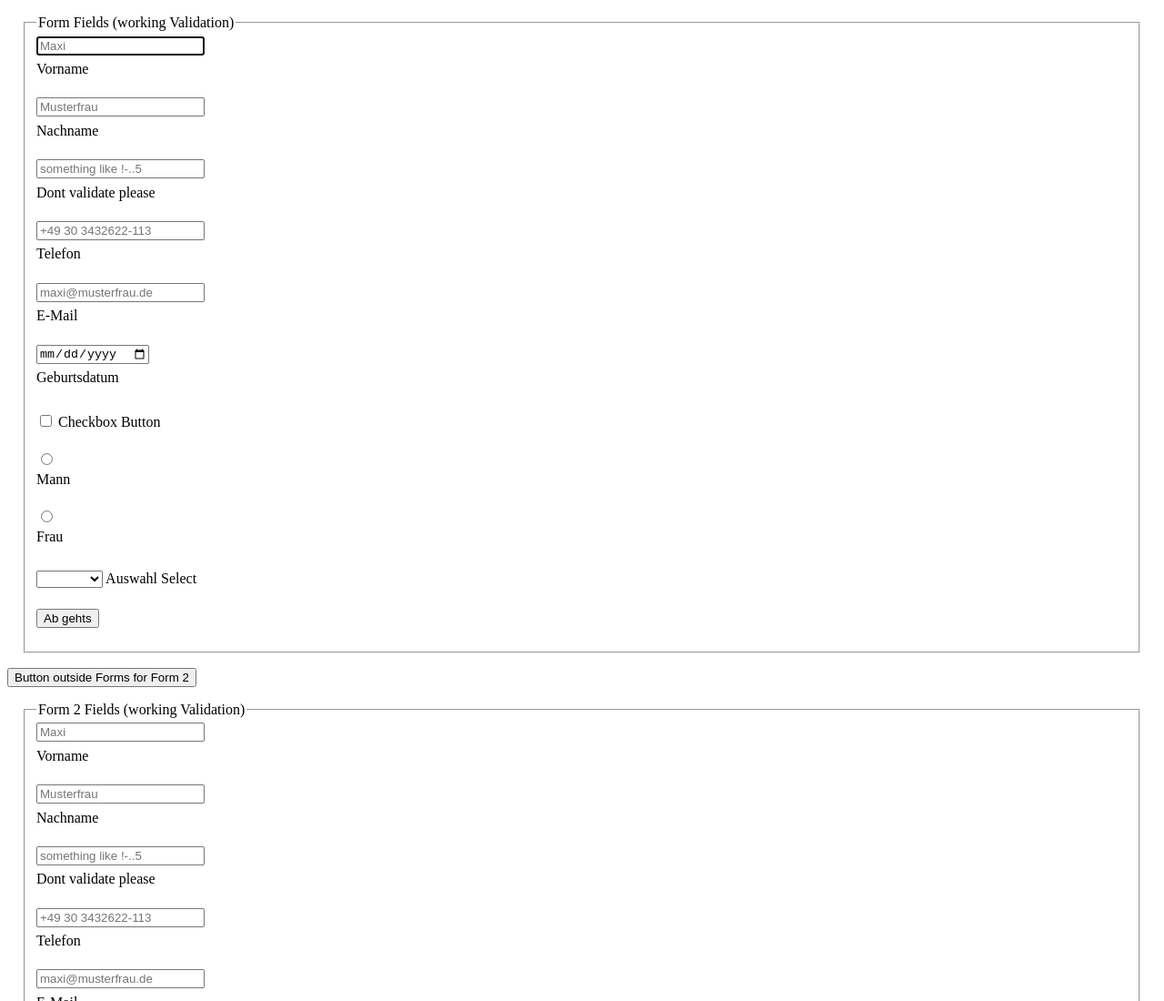
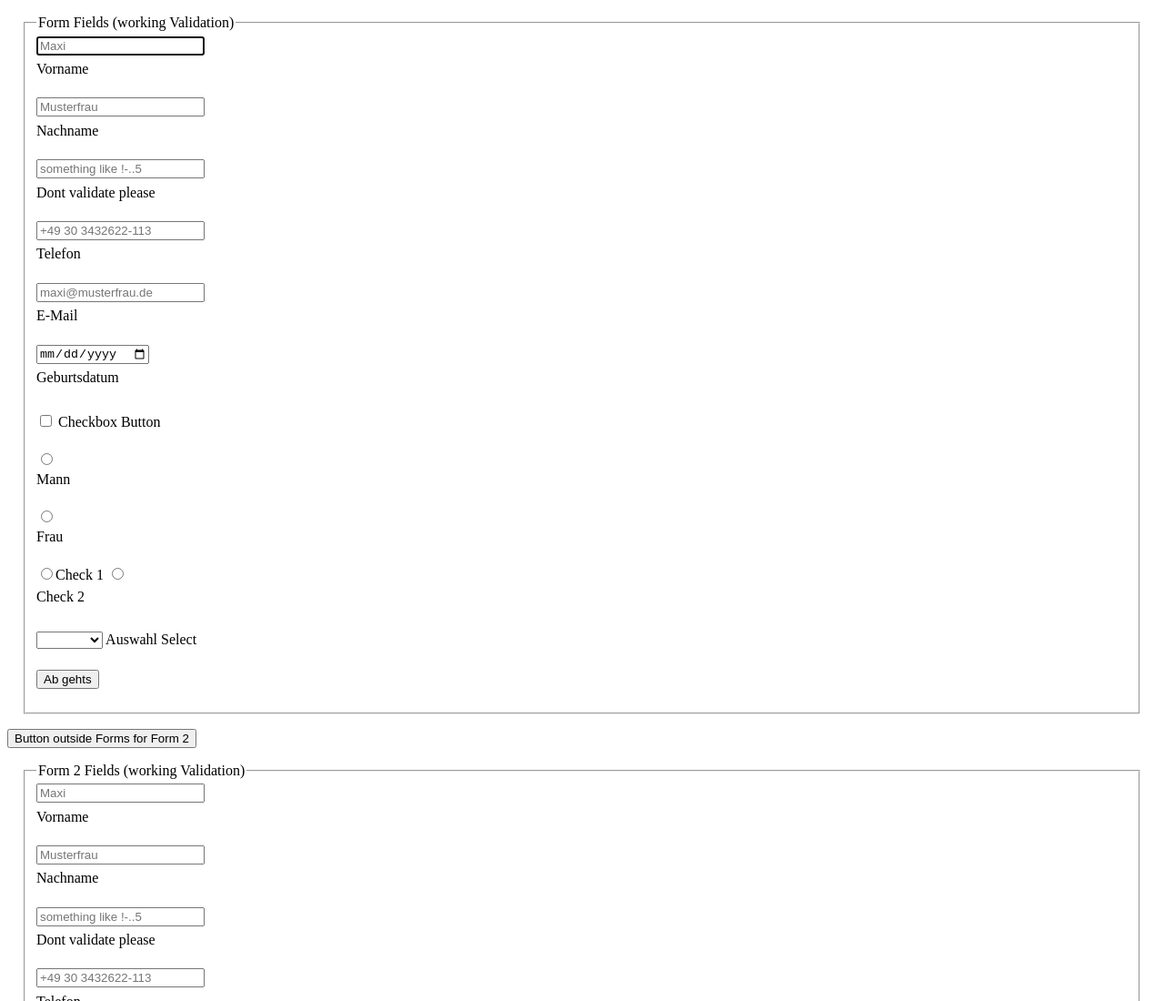
Before and after one commit to webdesignberlin/form-validation, a website with bundled scripts: page src/demo/form.html in a window 1280 px wide. Shown: the top 1100 px of the page at 91% size. Built offline with nearby package versions, Linux system fonts and the light colour scheme.

Commit message:
add second checkbox example

```diff
--- a/src/demo/form.html
+++ b/src/demo/form.html
@@ -53,6 +53,14 @@
 
           <input type="radio" id="gender-female" name="gender" value="FEMALE" data-validator="gender">
           <label for="gender-female">Frau</label>
+        </div>
+
+        <div id="checkboxes">
+          <input type="radio" id="checkboxes-1" name="checkboxes" value="check-1"
+          <label for="checkboxes-1">Check 1</label>
+
+          <input type="radio" id="checkboxes-2" name="checkboxes" value="check-2">
+          <label for="checkboxes-2">Check 2</label>
         </div>
 
         <label for="select">
```
